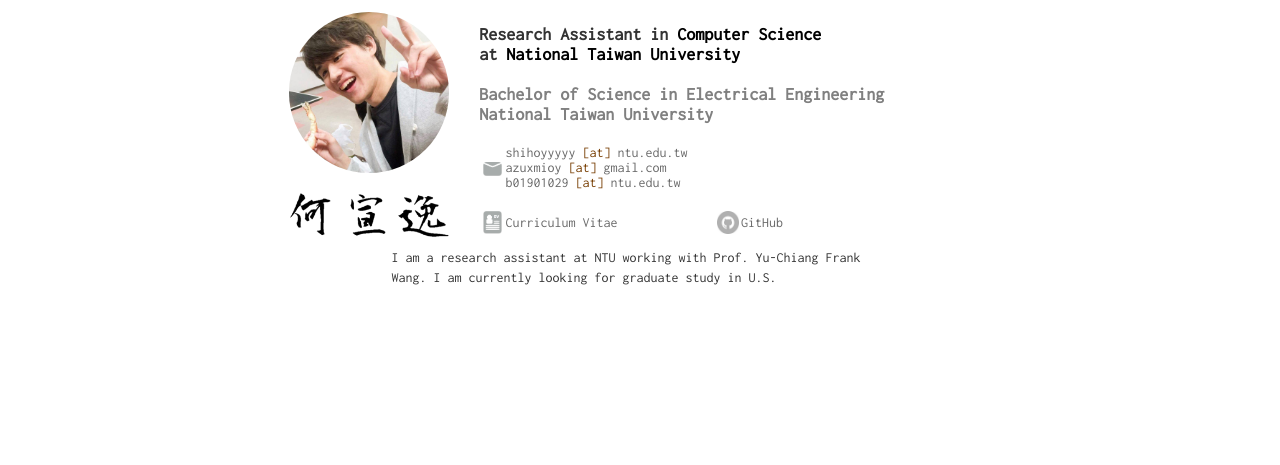
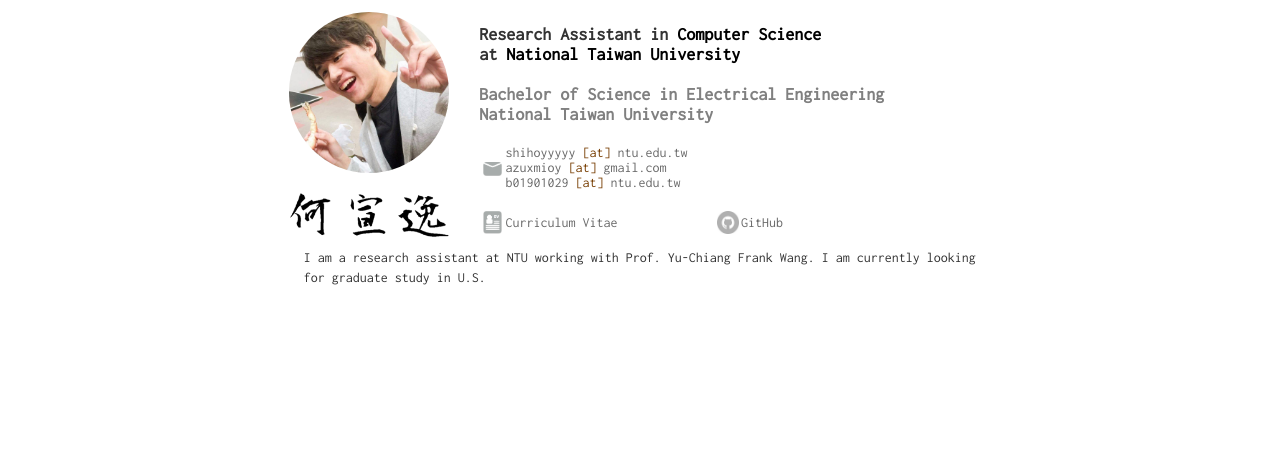
Before and after one commit to azuxmioy/azuxmioy.github.io, a plain HTML site: page index.html in a window 1280 px wide. Shown: the part 118-583 px from the top of the page. Drawn offline with nearby package versions, Linux system fonts and the light colour scheme; a web font is replaced by a local one.

```diff
--- a/index.html
+++ b/index.html
@@ -108,7 +108,7 @@
     </div>
 
     <div class="row vertical-align">
-        <div class="col-sm-6 text-left">
+        <div class="col-sm-8 text-left">
             <p>I am a research assistant at NTU working with Prof. Yu-Chiang Frank Wang. I am currently looking for graduate study in U.S. </p>
         </div>
     </div>
```
